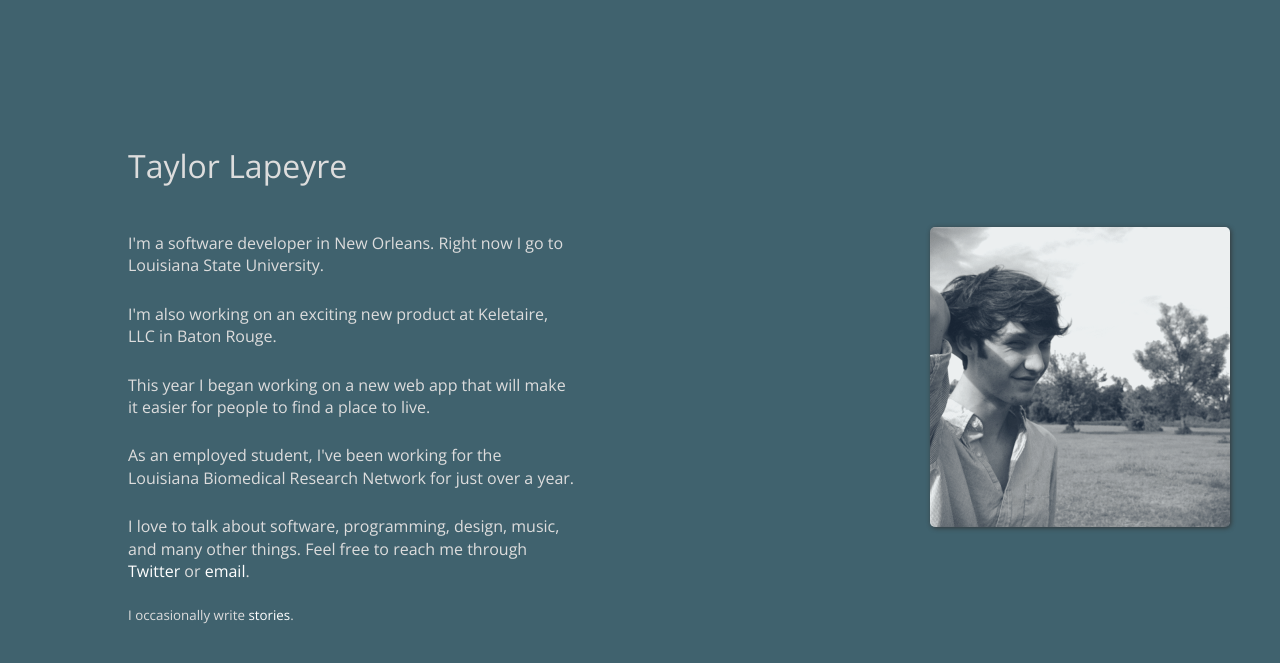
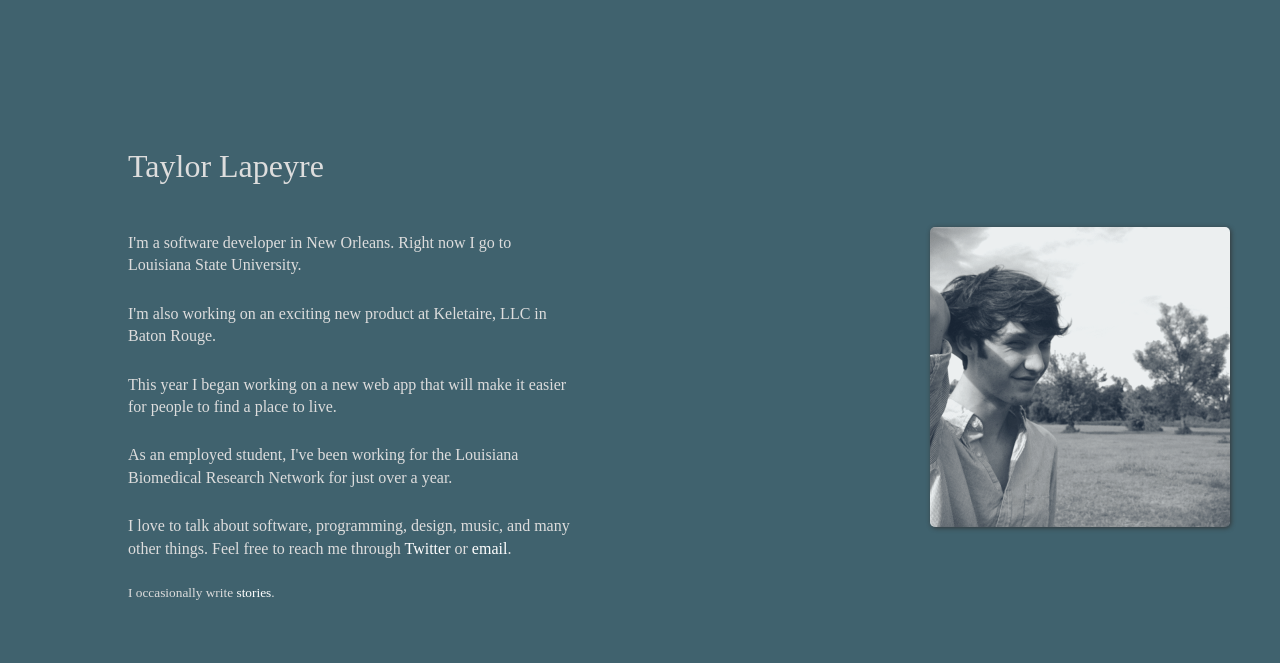
Before and after one commit to taylorlapeyre/taylorlapeyre.github.io, a Jekyll site: the page built from index.html, in a window 1280 px wide. Shown: the top 663 px of the page. Built offline with Jekyll 4.4.1, drawn with Linux system fonts in a browser that asks for light colours.

Commit message:
change fonts

```diff
--- a/_layouts/default.html
+++ b/_layouts/default.html
@@ -8,7 +8,9 @@
     {% endif %}
     <meta charset="utf-8">
     <link rel="stylesheet" href="{{ site.baseurl }}css/style.css">
+    <!--
     <link href='http://fonts.googleapis.com/css?family=Open+Sans:400,300,600' rel='stylesheet' type='text/css'>
+    -->
   </head>
 
   <body>
--- a/css/style.css
+++ b/css/style.css
@@ -1,12 +1,10 @@
-@import url(http://yandex.st/highlightjs/7.3/styles/github.min.css);
-
 body {
   background-color: #40626e;
   color: #DDD;
   margin: 0 auto;
   padding-top: 10%;
 
-  font-family: 'Open Sans', sans-serif;
+  /*font-family: 'Open Sans', sans-serif;*/
   font-size: 100%;
   line-height: 1.4em;
   font-weight: 100;
@@ -122,3 +120,5 @@ code {
   padding: 4px;
   border-radius: 5px;
 }
+
+@import url(http://yandex.st/highlightjs/7.3/styles/github.min.css);
```
